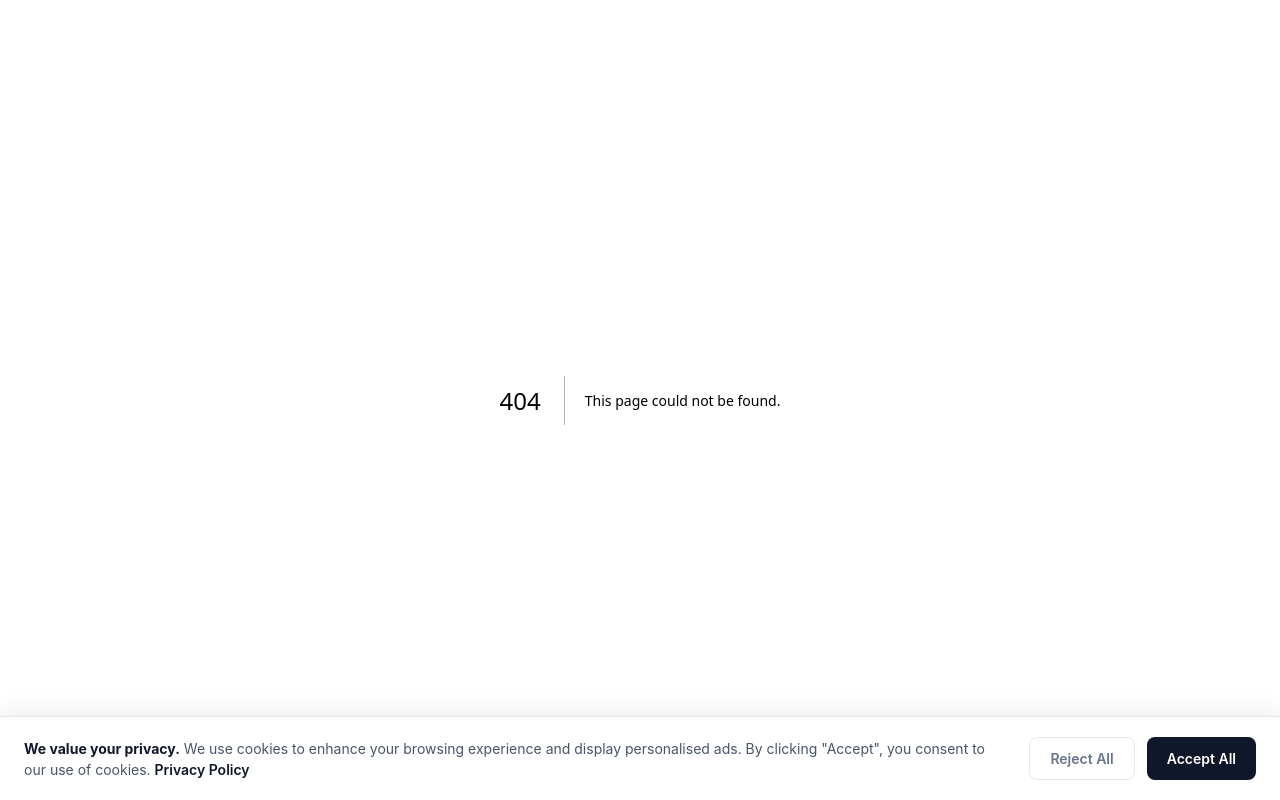
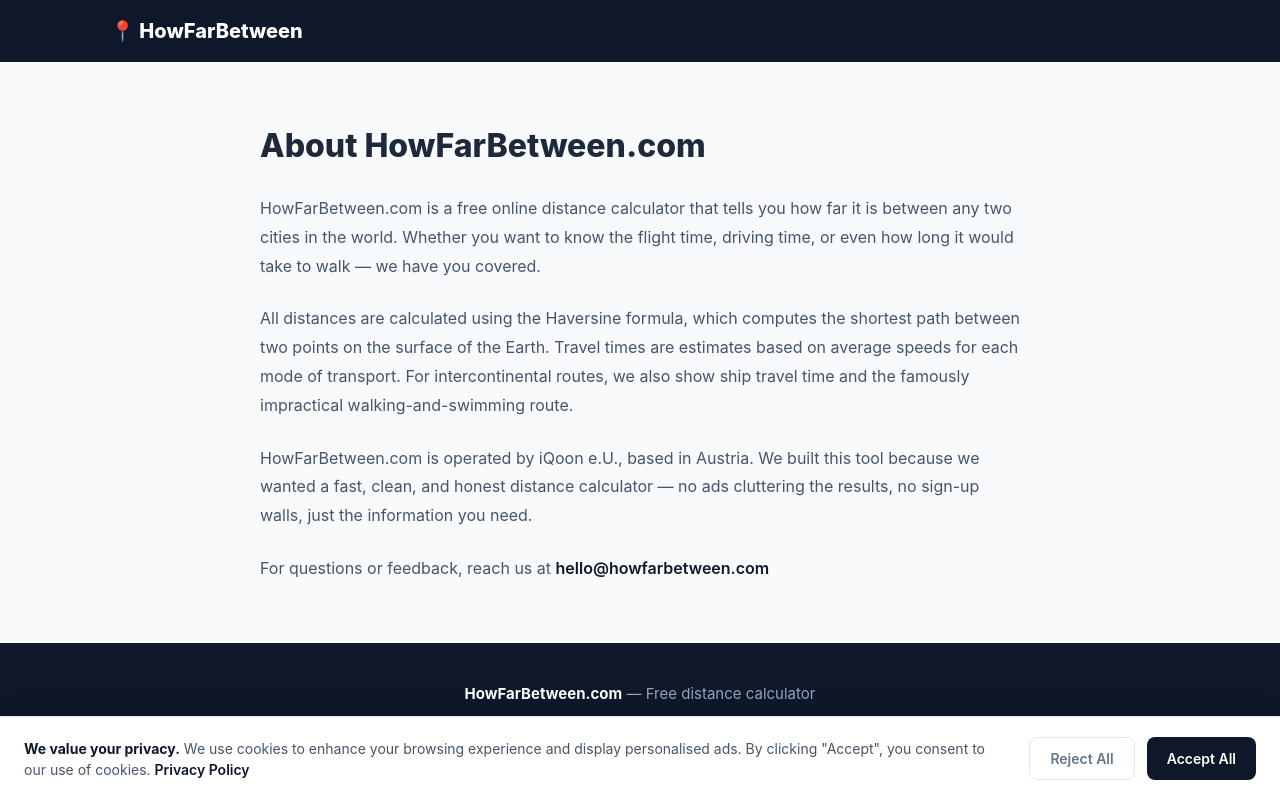
Before and after one commit to thisispazi/howfarbetween, a Next.js app: page /about in a window 1280 px wide. Before the commit this address had no page. Built offline with nearby package versions, Linux system fonts and the light colour scheme.

Commit message:
Add cookie banner and legal pages

```diff
--- /dev/null
+++ b/app/about/page.tsx
@@ -0,0 +1,51 @@
+import Link from 'next/link'
+
+export const metadata = {
+  title: 'About | HowFarBetween.com',
+  description: 'About HowFarBetween.com — free distance calculator between any two cities worldwide.',
+}
+
+export default function AboutPage() {
+  return (
+    <div style={{ minHeight: '100vh', background: '#f8fafc' }}>
+      <header style={{ background: '#0f172a', color: 'white', padding: '16px 0' }}>
+        <div className="container" style={{ display: 'flex', alignItems: 'center', justifyContent: 'space-between' }}>
+          <Link href="/" style={{ color: 'white', textDecoration: 'none' }}>
+            <span style={{ fontSize: '20px', fontWeight: '800' }}>📍 HowFarBetween</span>
+          </Link>
+        </div>
+      </header>
+      <main className="container" style={{ maxWidth: '800px', padding: '60px 20px' }}>
+        <h1 style={{ fontSize: '32px', fontWeight: '800', marginBottom: '24px' }}>About HowFarBetween.com</h1>
+
+        <p style={{ fontSize: '16px', lineHeight: '1.8', color: '#475569', marginBottom: '24px' }}>
+          HowFarBetween.com is a free online distance calculator that tells you how far it is between any two cities in the world. Whether you want to know the flight time, driving time, or even how long it would take to walk — we have you covered.
+        </p>
+
+        <p style={{ fontSize: '16px', lineHeight: '1.8', color: '#475569', marginBottom: '24px' }}>
+          All distances are calculated using the Haversine formula, which computes the shortest path between two points on the surface of the Earth. Travel times are estimates based on average speeds for each mode of transport. For intercontinental routes, we also show ship travel time and the famously impractical walking-and-swimming route.
+        </p>
+
+        <p style={{ fontSize: '16px', lineHeight: '1.8', color: '#475569', marginBottom: '24px' }}>
+          HowFarBetween.com is operated by iQoon e.U., based in Austria. We built this tool because we wanted a fast, clean, and honest distance calculator — no ads cluttering the results, no sign-up walls, just the information you need.
+        </p>
+
+        <p style={{ fontSize: '16px', lineHeight: '1.8', color: '#475569' }}>
+          For questions or feedback, reach us at <a href="mailto:hello@howfarbetween.com" style={{ color: '#0f172a', fontWeight: '600' }}>hello@howfarbetween.com</a>
+        </p>
+      </main>
+      <footer style={{ background: '#0f172a', color: '#94a3b8', padding: '40px 0' }}>
+        <div className="container" style={{ textAlign: 'center' }}>
+          <p style={{ marginBottom: '16px', fontSize: '15px' }}>
+            <strong style={{ color: 'white' }}>HowFarBetween.com</strong> — Free distance calculator
+          </p>
+          <div style={{ display: 'flex', gap: '24px', justifyContent: 'center', fontSize: '13px' }}>
+            <Link href="/privacy" style={{ color: '#94a3b8', textDecoration: 'none' }}>Privacy Policy</Link>
+            <Link href="/legal" style={{ color: '#94a3b8', textDecoration: 'none' }}>Legal Notice</Link>
+            <Link href="/about" style={{ color: '#94a3b8', textDecoration: 'none' }}>About</Link>
+          </div>
+        </div>
+      </footer>
+    </div>
+  )
+}
```
